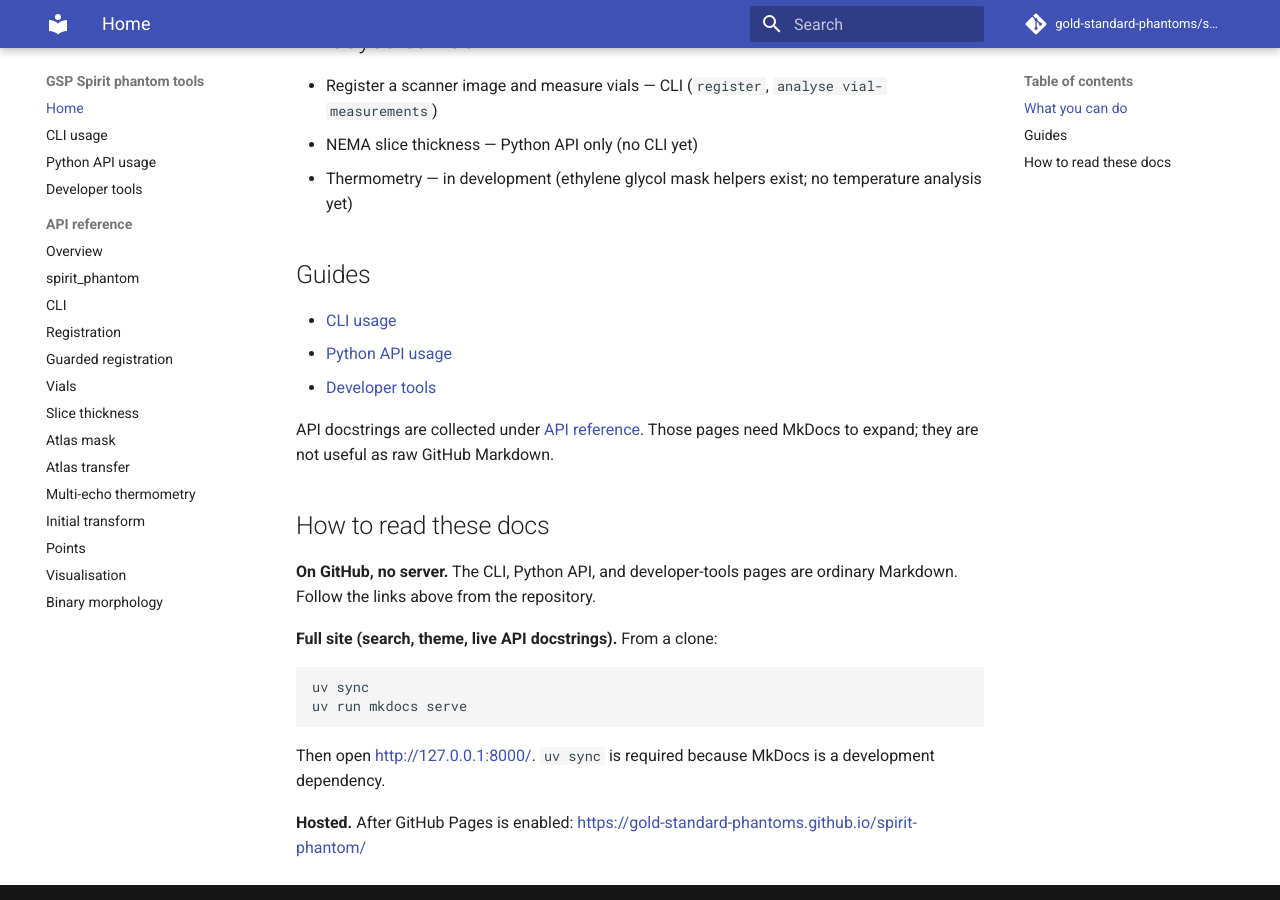
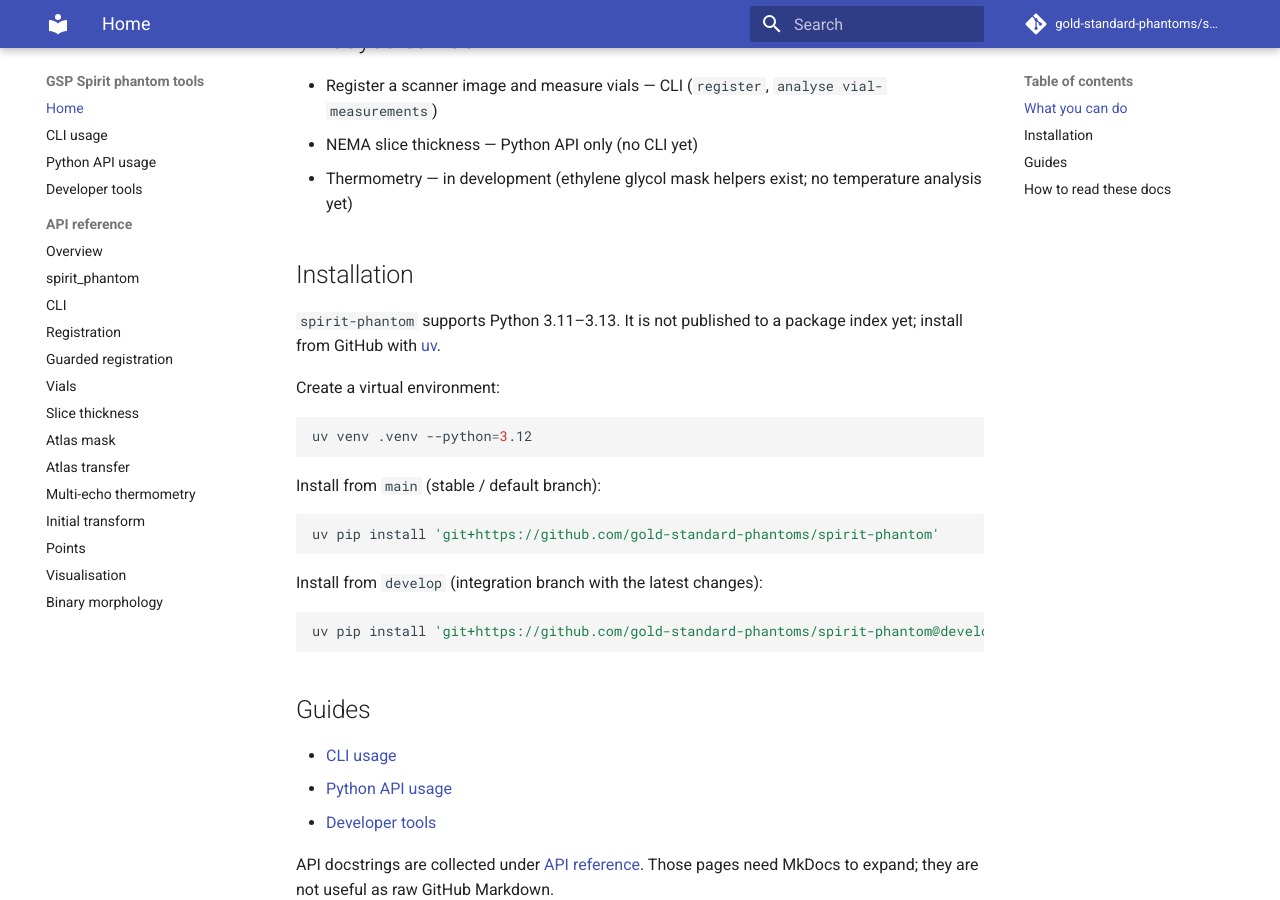
Before and after one commit to gold-standard-phantoms/spirit-phantom, an MkDocs documentation site: the page built from docs/index.md, in a window 1280 px wide and 900 px high, scrolled down 612 px. Built offline with MkDocs 1.6.1 and Material for MkDocs 9.7.7, drawn with Linux system fonts in a browser that asks for light colours; comment, search, counter and statistics services are not loaded.

Commit message:
docs: document install from develop branch
Add the @develop uv pip install path alongside main in the README
and MkDocs home page, and link CLI/API/developer docs to Installation.

Co-authored-by: Frank Bolton <frankbolton@users.noreply.github.com>

````diff
--- a/docs/index.md
+++ b/docs/index.md
@@ -32,6 +32,28 @@ Skip the transfer step when the clinical image is the registration target: `regi
 - NEMA slice thickness — Python API only (no CLI yet)
 - Thermometry — in development (ethylene glycol mask helpers exist; no temperature analysis yet)
 
+## Installation
+
+`spirit-phantom` supports Python 3.11–3.13. It is not published to a package index yet; install from GitHub with [uv](https://github.com/astral-sh/uv).
+
+Create a virtual environment:
+
+```bash
+uv venv .venv --python=3.12
+```
+
+Install from `main` (stable / default branch):
+
+```bash
+uv pip install 'git+https://github.com/gold-standard-phantoms/spirit-phantom'
+```
+
+Install from `develop` (integration branch with the latest changes):
+
+```bash
+uv pip install 'git+https://github.com/gold-standard-phantoms/spirit-phantom@develop'
+```
+
 ## Guides
 
 - [CLI usage](cli.md)
````
Also changed, not shown: README.md (+15 -2 lines), docs/cli.md (+1 -1 lines), docs/developer-tools.md (+2 -1 lines), docs/python-api.md (+4 -3 lines).
